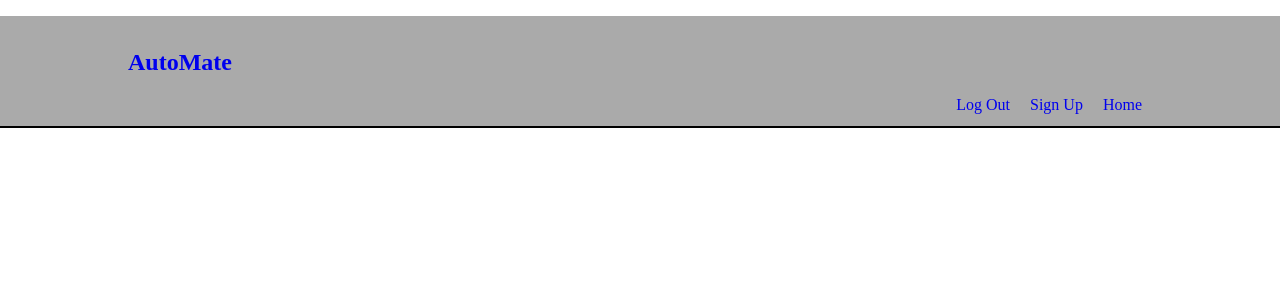
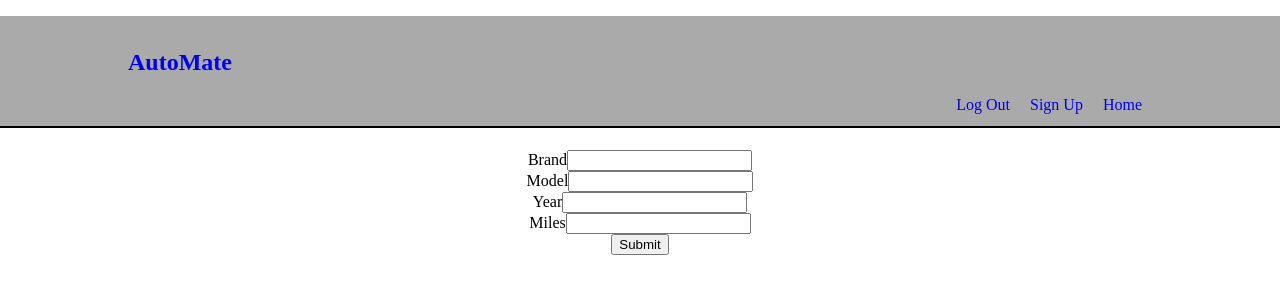
Before and after one commit to kevin-crawford/my-automate-client, a React (Create React App) app: page /AddNewVehicleForm in a window 1280 px wide. Shown: the top 300 px of the page. Built offline with nearby package versions, Linux system fonts and the light colour scheme.

Commit message:
added add vehicle form redux

```diff
--- a/src/App.js
+++ b/src/App.js
@@ -27,7 +27,7 @@ export default function App() {
             <Route exact path="/garage" component={Garage} />
             <Route exact path="/vehicle/:vehicleID" component={VehicleView} />
             <Route exact path="/vehicle/:vehicleID/maintenance/:maintenanceID" component={Maintenance}/>
-            {/* <Route exact path="/AddNewVehicleForm" component={AddNewVehicleForm} /> */}
+            <Route exact path="/AddNewVehicleForm" component={AddNewVehicleForm} />
           </main>
         </div>
       </Router>
--- a/src/actions.js
+++ b/src/actions.js
@@ -1,11 +1,10 @@
 export const ADD_VEHICLE = 'ADD_LIST';
-export const addVehicle = ( brand, model, year, miles, dateAdded ) => ({
+export const addVehicle = ( brand, model, year, miles) => ({
 	type: ADD_VEHICLE,
 	brand,
 	model,
 	year,
 	miles,
-	dateAdded
 });
 
 export const ADD_MAINTENANCE = 'ADD_MAINTENANCE';
--- a/src/components/Vehicles/AddNewVehicleForm.js
+++ b/src/components/Vehicles/AddNewVehicleForm.js
@@ -0,0 +1,60 @@
+import React from 'react';
+import {reduxForm, Field} from 'redux-form';
+import Input from './Input';
+
+import { addVehicle } from '../../actions'
+import './AddNewVehicleForm.css';
+
+export class AddNewVehicleForm extends React.Component {
+	onSubmit(values) {
+		console.log(values);
+		this.props.dispatch(addVehicle(values));
+		this.props.history.push('/garage');
+	}
+
+	render() {
+		return (
+			<form
+					onSubmit={this.props.handleSubmit(values =>
+							this.onSubmit(values)
+							)}>
+							<Field
+											name="brand"
+											id="brand"
+											type="text"
+											component={Input}
+											label="Brand"
+							/>
+							<Field
+											name="model"
+											id="model"
+											type="text"
+											component={Input}
+											label="Model"
+							/>
+							<Field
+											name="year"
+											id="year"
+											type="number"
+											component={Input}
+											label="Year"
+							/>
+							<Field
+											name="miles"
+											id="miles"
+											type="number"
+											component={Input}
+											label="Miles"
+							/>
+							<button
+											type="submit">
+											Submit
+							</button>
+			</form>
+		);
+	}
+}
+
+export default reduxForm({
+		form: 'Add Vehicle',
+})(AddNewVehicleForm);
--- /dev/null
+++ b/src/components/Vehicles/Input.js
@@ -0,0 +1,40 @@
+import React from 'react';
+
+export default class Input extends React.Component {
+	componentDidUpdate(prevProps) {
+		if(!prevProps.meta.active && this.props.meta.active) {
+			this.input.focus();
+		}
+	}
+	render() {
+		const Element = this.props.element || 'input';
+
+		let error;
+		if (this.props.meta.touched && this.props.meta.error) {
+			error = <div className="form-error">{this.props.meta.error}</div>
+		}
+
+		let warning;
+		if(this.props.meta.touched && this.props.meta.warning) {
+			warning = (
+					<div className="form-warning">{this.props.meta.warning}</div>
+			);
+		}
+
+		return (
+			<div className="form-input">
+				<label htmlFor={this.props.input.name}>
+					{this.props.label}
+					{error}
+					{warning}
+				</label>
+				<Element
+						{...this.props.input}
+						id={this.props.input.name}
+						type={this.props.type}
+						ref={input => (this.input = input)}
+				/>
+			</div>
+		);
+	}
+}
--- a/src/components/Vehicles/Vehicle.js
+++ b/src/components/Vehicles/Vehicle.js
@@ -5,36 +5,30 @@ import Maintenance  from '../Maintenance/Maintenance';
 
 import './Vehicle.css'
 
-export class Vehicle extends React.Component {
-	render() {
+export function Vehicle(props) {
+	console.log(props.vehicle)
 		return(
 			<div className="vehicle wrapper">
 				<ul className="vehicle-information">
 					<li className="vehicle-brand">
-						Brand: {this.props.brand}
+						Brand: {props.vehicle.brand}
 					</li>
 					<li className="vehicle-model">
-						Model: {this.props.model}
+						Model: {props.vehicle.model}
 					</li>
 					<li className="vehicle-year">
-						Year: {this.props.year}
+						Year: {props.vehicle.year}
 					</li>
 					<li className="vehicle-miles">
-						Miles: {this.props.miles}
+						Miles: {props.vehicle.miles}
 					</li>
 					<li className="vehicle-addedOn">
-						Added On: {this.props.addedOn}
+						Added On: {props.vehicle.addedOn}
 					</li>
 				</ul>
 		</div>
 		)
-	}
 }
 
 
-const mapStateToProps = (state, props) => {
-	console.log(state, props)
-	return state;
-}
-
-export default connect(mapStateToProps)(Vehicle);
+export default Vehicle;
--- a/src/components/Vehicles/VehicleView.js
+++ b/src/components/Vehicles/VehicleView.js
@@ -4,7 +4,7 @@ import { withRouter, Link } from 'react-router-dom';
 
 
 import './VehicleView.css';
-
+// component imports
 import Vehicle from '../Vehicles/Vehicle';
 
 class VehicleView extends React.Component{
@@ -15,9 +15,9 @@ class VehicleView extends React.Component{
 				<ul className="maintenance-list">
 					<li>
 						<h5>Item {index + 1}</h5>
-						<p>{maintenance.maintenanceID}</p>
-						<p>{maintenance.kind}</p>
-						<p>{maintenance.date}</p>
+						<p>ID: {maintenance.maintenanceID}</p>
+						<p>Maintenance Type: {maintenance.kind}</p>
+						<p>Date Added: {maintenance.date}</p>
 					</li>
 				</ul>
 
@@ -32,10 +32,11 @@ class VehicleView extends React.Component{
 		)
 
 		return (
-			<div>
+			<div className="vehicle-view wrapper">
 
 				<h1> Vehicle Information </h1>
-					<Vehicle {...this.props.vehicle}/>
+
+					<Vehicle vehicle={this.props}/>
 
 				<h2> Maintenance Items </h2>
 					{maintenanceList}
@@ -49,12 +50,12 @@ class VehicleView extends React.Component{
 const mapStateToProps = ( state, props ) => {
 	const currentVehicle = props.match.params.vehicleID;
 
+
 	const vehicle = state.automate.vehicles.find( vehicle => vehicle.vehicleID === currentVehicle)
 
 	return Object.assign({}, vehicle, {
 		currentVehicle
 	});
-
 }
 
 export default withRouter(connect(mapStateToProps)(VehicleView))
--- a/src/reducers.js
+++ b/src/reducers.js
@@ -54,7 +54,6 @@ const automateReducer = (state=initialState, action) => {
 				model: action.model,
 				year: action.year,
 				miles: action.miles,
-				vehicleID: state.vehicles.length,
 				maintenance: []
 			}]
 		})
```
